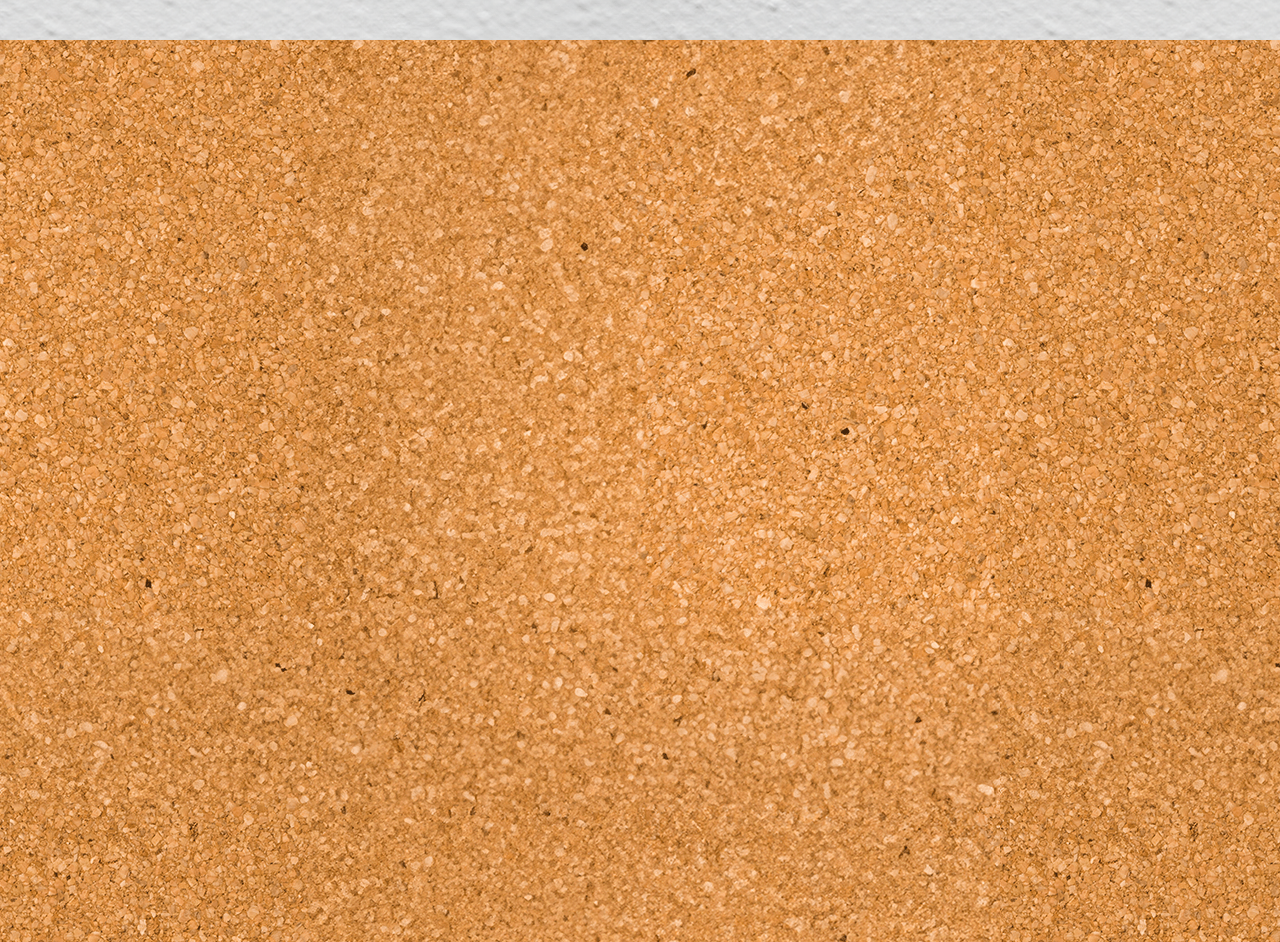
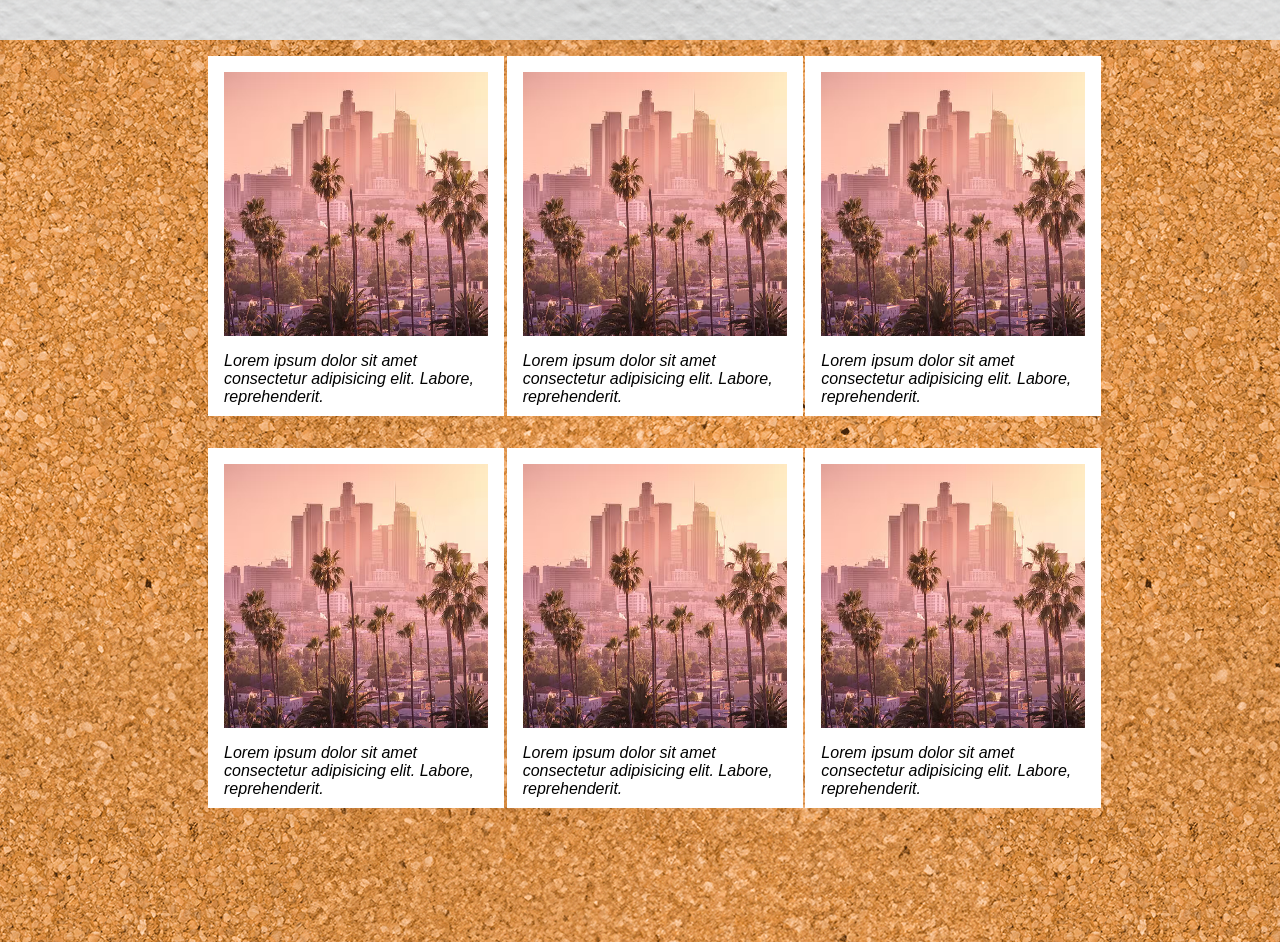
Before and after one commit to simone-scotto/js-photo-blog, a plain HTML site: page index.html in a window 1280 px wide. Shown: the part 108-1050 px from the top of the page. Drawn offline with Linux system fonts and the light colour scheme; a web font is replaced by a local one.

Commit message:
col and card

```diff
--- a/css/style.css
+++ b/css/style.css
@@ -6,7 +6,15 @@
     box-sizing: border-box;
 }
 
+/*FONTS*/
+h1 {
+    font-family:  Edu Tas Beginner, sans-serif;
+}
 
+.tx_ita {
+    font-family:  Edu Tas Beginner, sans-serif;
+    font-style: italic;
+}
 
 header {
     background-image: url(../img/wall.png);
@@ -16,8 +24,47 @@ header {
     align-items: center;
 }
 
+
 main {
     height: 960px;
     background-image: url(../img/cork.png);
 
 }
+
+.container {
+    width: 70%;
+    margin: 0 auto;
+}
+
+.row {
+    display: flex;
+    flex-wrap: wrap;
+    justify-content: center;
+}
+
+.col {
+    padding: 1rem;
+    width: calc(100% / 12 * 4) ;
+}
+
+.card {
+    width: 296px;
+    height: 360px;
+    background-color: white;
+    padding: 1rem;
+    margin:  0 auto;
+
+
+    .card_head {
+    width: 264px;
+    height: 264px;
+
+        .card_img {
+            max-width: 100%;
+            height: 100%;
+        }
+    }
+    .card_body {
+        margin-top: 1rem;
+    }
+}
--- a/index.html
+++ b/index.html
@@ -5,14 +5,117 @@
     <meta name="viewport" content="width=device-width, initial-scale=1.0" />
     <title>Photo Blog</title>
 
+    <!--CSS-->
+
     <link rel="stylesheet" href="./css/style.css" />
+
+    <!--FONTS 1-->
+
+    <link rel="preconnect" href="https://fonts.googleapis.com" />
+    <link rel="preconnect" href="https://fonts.gstatic.com" crossorigin />
+    <link
+      href="https://fonts.googleapis.com/css2?family=Edu+TAS+Beginner:wght@400..700&display=swap"
+      rel="stylesheet"
+    />
+
+    <!--FONTS 1-->
+
+    <link rel="preconnect" href="https://fonts.googleapis.com" />
+    <link rel="preconnect" href="https://fonts.gstatic.com" crossorigin />
+    <link
+      href="https://fonts.googleapis.com/css2?family=Sometype+Mono:ital,wght@0,400..700;1,400..700&display=swap"
+      rel="stylesheet"
+    />
   </head>
 
   <body>
     <header>
       <h1>ESTATE'24</h1>
     </header>
-    <main></main>
+    <main>
+      <div class="container">
+        <div class="row">
+          <div class="col">
+            <div class="card">
+              <div class="card_head">
+                <img class="card_img" src="./img/los-angeles-m.avif" alt="LA" />
+              </div>
+              <div class="card_body">
+                <span class="tx_ita"
+                  >Lorem ipsum dolor sit amet consectetur adipisicing elit.
+                  Labore, reprehenderit.</span
+                >
+              </div>
+            </div>
+          </div>
+          <div class="col">
+            <div class="card">
+              <div class="card_head">
+                <img class="card_img" src="./img/los-angeles-m.avif" alt="LA" />
+              </div>
+              <div class="card_body">
+                <span class="tx_ita"
+                  >Lorem ipsum dolor sit amet consectetur adipisicing elit.
+                  Labore, reprehenderit.</span
+                >
+              </div>
+            </div>
+          </div>
+          <div class="col">
+            <div class="card">
+              <div class="card_head">
+                <img class="card_img" src="./img/los-angeles-m.avif" alt="LA" />
+              </div>
+              <div class="card_body">
+                <span class="tx_ita"
+                  >Lorem ipsum dolor sit amet consectetur adipisicing elit.
+                  Labore, reprehenderit.</span
+                >
+              </div>
+            </div>
+          </div>
+          <div class="col">
+            <div class="card">
+              <div class="card_head">
+                <img class="card_img" src="./img/los-angeles-m.avif" alt="LA" />
+              </div>
+              <div class="card_body">
+                <span class="tx_ita"
+                  >Lorem ipsum dolor sit amet consectetur adipisicing elit.
+                  Labore, reprehenderit.</span
+                >
+              </div>
+            </div>
+          </div>
+          <div class="col">
+            <div class="card">
+              <div class="card_head">
+                <img class="card_img" src="./img/los-angeles-m.avif" alt="LA" />
+              </div>
+              <div class="card_body">
+                <span class="tx_ita"
+                  >Lorem ipsum dolor sit amet consectetur adipisicing elit.
+                  Labore, reprehenderit.</span
+                >
+              </div>
+            </div>
+          </div>
+          <div class="col">
+            <div class="card">
+              <div class="card_head">
+                <img class="card_img" src="./img/los-angeles-m.avif" alt="LA" />
+              </div>
+              <div class="card_body">
+                <span class="tx_ita"
+                  >Lorem ipsum dolor sit amet consectetur adipisicing elit.
+                  Labore, reprehenderit.</span
+                >
+              </div>
+            </div>
+          </div>
+        </div>
+      </div>
+    </main>
     <script src="./js/script.js"></script>
   </body>
 </html>
```
Also changed, not shown: img/los-angeles-m.avif (added).
